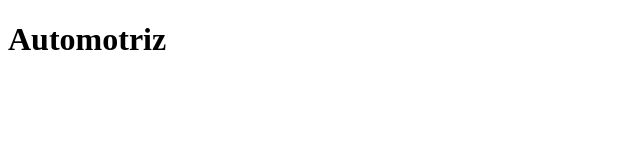
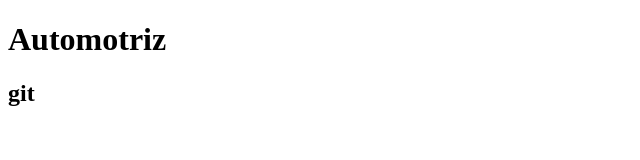
Before and after one commit to SoyNar/automotriz, a plain HTML site: page index.html in a window 1280 px wide. Shown: the full height of the page, 0-640 px from the left. Drawn offline with Linux system fonts and the light colour scheme.

Commit message:
agregando el subtitulo

```diff
--- a/index.html
+++ b/index.html
@@ -8,7 +8,7 @@
 <body>
     <header>
         <h1>Automotriz</h1>
-        <h2></h2>
+        <h2>git</h2>
     </header>
     <main>
         <section></section>
```
